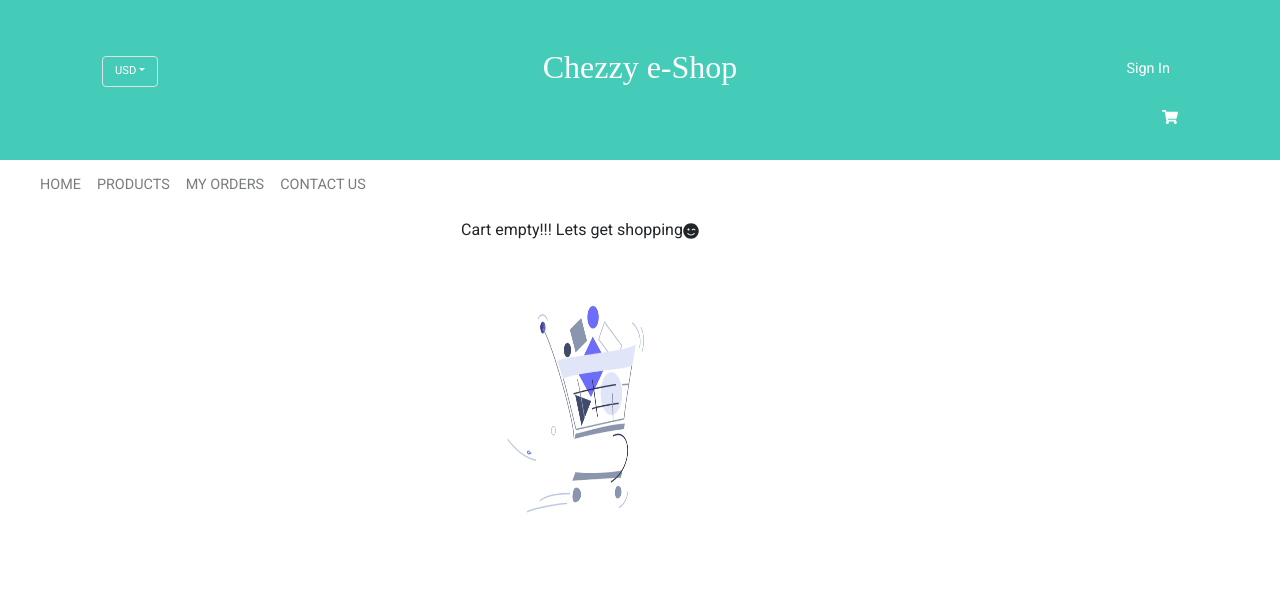
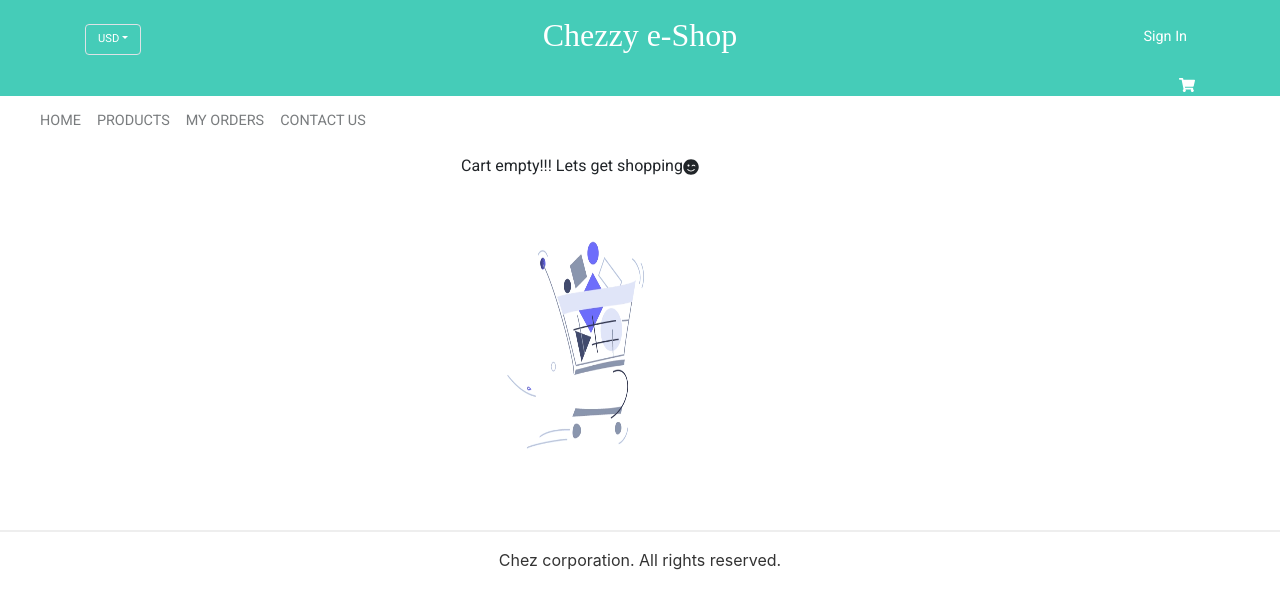
Before and after one commit to arvindchez/chezzy-fashions, a React (Create React App) app: page /cart in a window 1280 px wide. Shown: the top 608 px of the page. Built offline with nearby package versions, Linux system fonts and the light colour scheme; a web font is replaced by a local one.

Commit message:
added footer

```diff
--- a/src/App.js
+++ b/src/App.js
@@ -55,6 +55,9 @@ class App extends React.Component {
             </Switch>
           </Router>
         </main>
+        <footer>
+          <p>Chez corporation. All rights reserved.</p>
+        </footer>
       </>
     );
   }
--- a/src/components/products/Product.js
+++ b/src/components/products/Product.js
@@ -72,6 +72,7 @@ class Product extends Component {
 
         return (
             <div >
+                <Fade bottom cascade>
                     <article className="products">
                         <div className="img-container">
                             <a
@@ -103,6 +104,7 @@ class Product extends Component {
                         </div>
 
                     </article>
+                </Fade>
                 {product &&
                     <Modal isOpen={this.state.modalIsOpen} onRequestClose={this.closeModal}>
                         <Zoom>
--- a/src/styles/index.css
+++ b/src/styles/index.css
@@ -122,6 +122,7 @@ main {
 }
 
 footer {
+  grid-area: footer;
   color: #333333;
   border-top: 2px solid #eeeeee;
   margin-top: 16px;
@@ -253,10 +254,6 @@ footer {
 }
 
 /*slider end*/
-
-.container {
-  padding: 2rem;
-}
 
 .px-2 {
   text-decoration: none !important;
@@ -527,7 +524,7 @@ button.cartitem-addremove {
   display: grid;
   justify-content: center;
   align-content: center;
-  grid-template: "header header header" 60px "main main side" minmax(100px, 1fr);
+  grid-template: "header header header" 60px "main main side" minmax(300px, 1fr);
   font-family: var(--roboto);
 }
 
```
Lines whose indentation alone changed are shown as unchanged.
